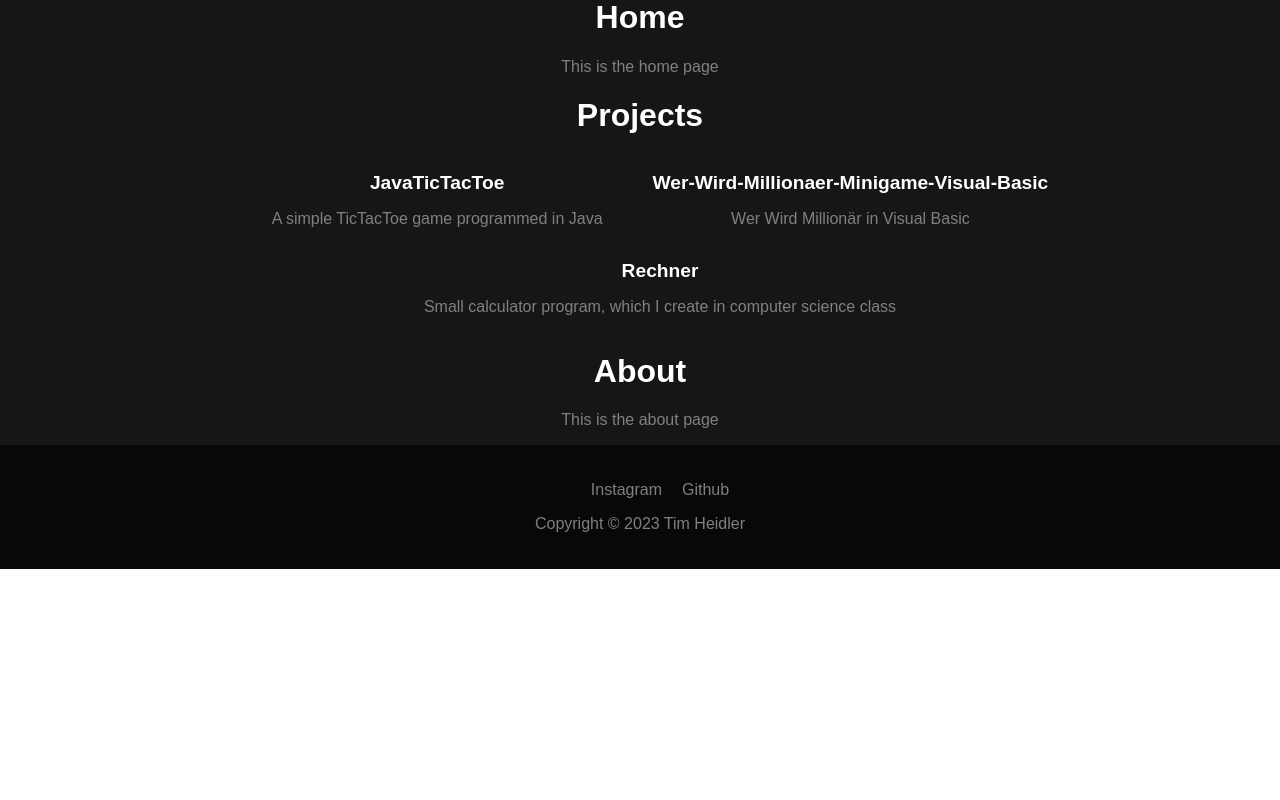
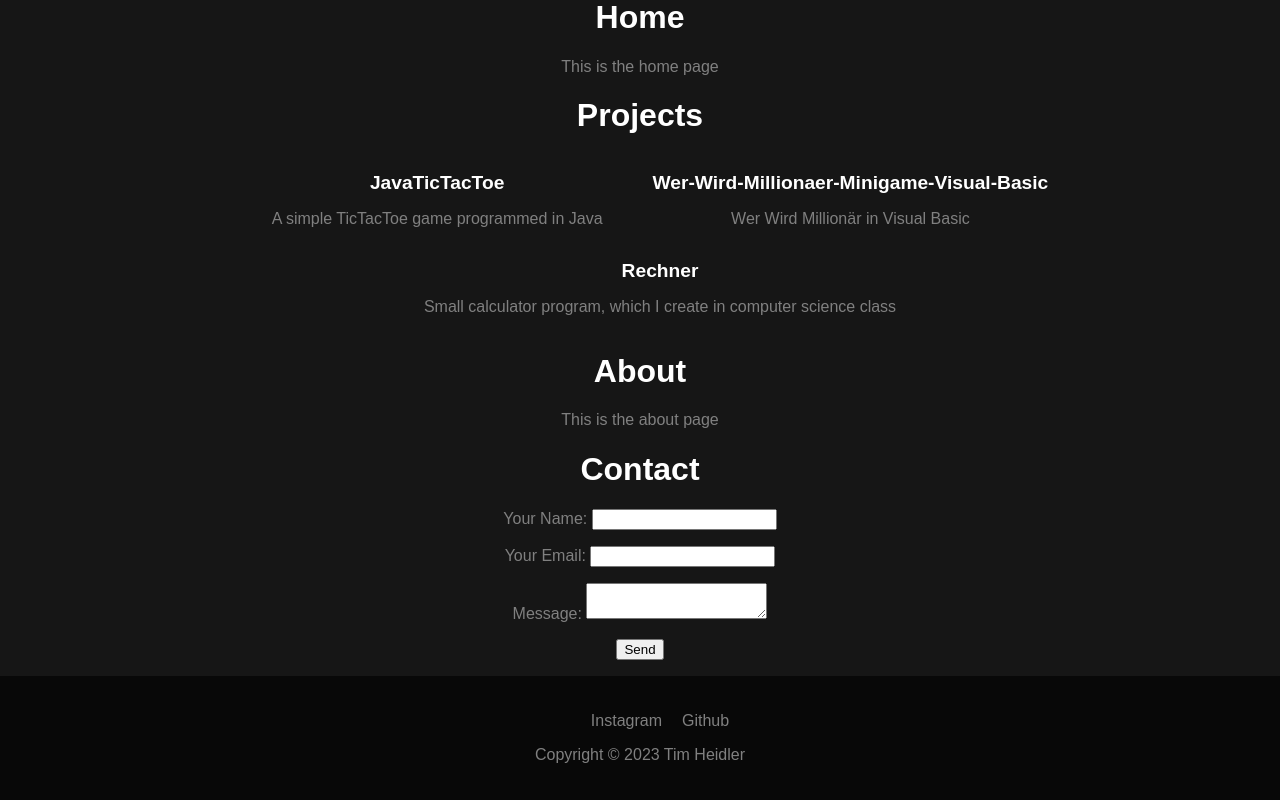
Before and after one commit to timplay33/personal-website-reactjs, a React (Create React App) app: page / in a window 1280 px wide. Shown: the part 672-1472 px from the top of the page. Before the commit the page ends 1241 px from the top, so only its background shows below. Built offline with nearby package versions, Linux system fonts and the light colour scheme.

Commit message:
modified:   src/App.js

```diff
--- a/src/App.js
+++ b/src/App.js
@@ -10,6 +10,7 @@
       <Home></Home>
       <Projects></Projects>
       <About></About>
+      <Form></Form>
 
       <Footer></Footer>
     </div>
@@ -105,4 +106,25 @@
   );
 }
 
+function Form(){
+  return (
+    <div className="form">
+      <h1>Contact</h1>
+      <form name="contact" method="POST" data-netlify="true">
+        <p>
+          <label>Your Name: <input type="text" name="name" /></label>
+        </p>
+        <p>
+          <label>Your Email: <input type="email" name="email" /></label>
+        </p>
+        <p>
+          <label>Message: <textarea name="message"></textarea></label>
+        </p>
+        <p>
+          <button type="submit">Send</button>
+        </p>
+      </form>
+    </div>
+  );
+}
 export default App;
```
